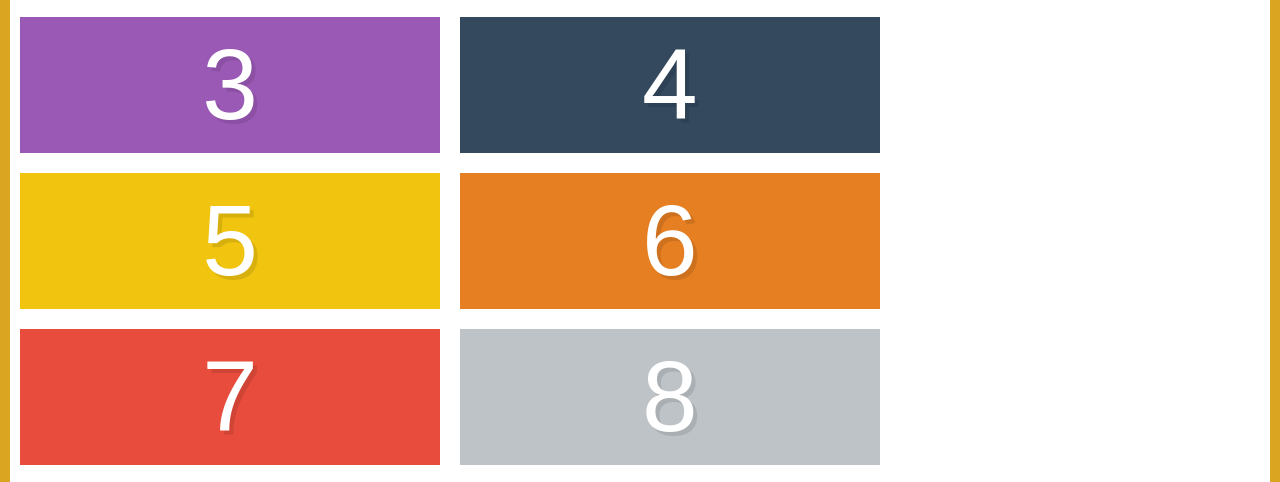
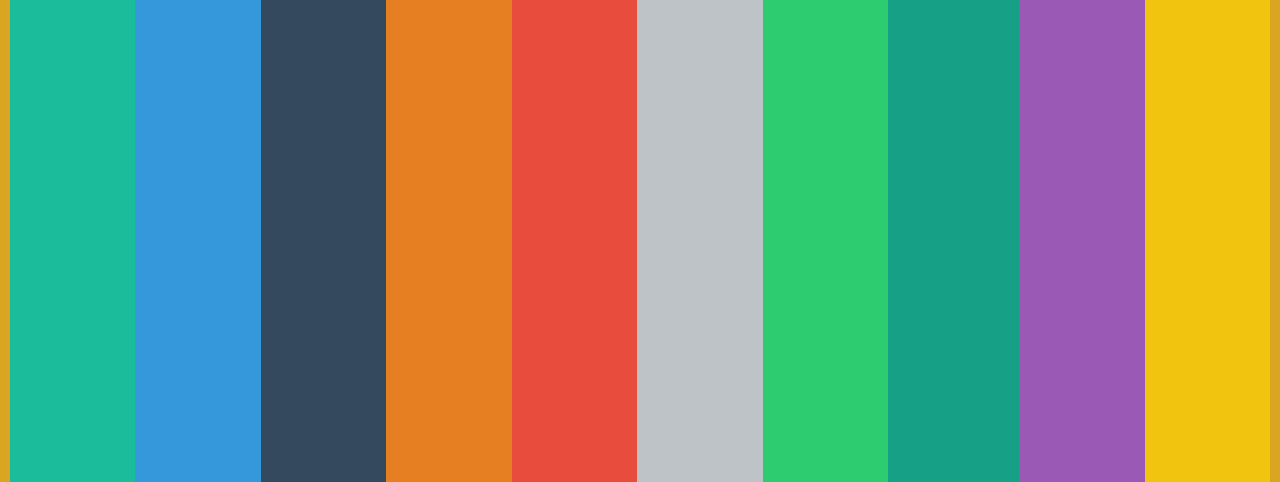
Before and after one commit to pineoc/js-study, a plain HTML site: page flexbox/flex-test.html in a window 1280 px wide. Shown: the part 159-641 px from the top of the page. Drawn offline with Linux system fonts and the light colour scheme.

Commit message:
5, flex order

```diff
--- a/flexbox/style.css
+++ b/flexbox/style.css
@@ -11,8 +11,8 @@ input[type=reset],input[type=submit]{-webkit-appearance:button;cursor:pointer;}b
   color:white;
   font-size: 100px;
   text-align: center;
-  text-shadow:4px 4px 0 rgba(0,0,0,0.1);
-  padding:10px;
+  text-shadow: 4px 4px 0 rgba(0,0,0,0.1);
+  padding: 10px;
 }
 
 /* Colours for each box */
@@ -30,13 +30,20 @@ input[type=reset],input[type=submit]{-webkit-appearance:button;cursor:pointer;}b
 
 /* We start writing out flexbox here. The above is just page setup */
 .container {
-  display:flex;
-  border:10px solid goldenrod;
-  min-height:100vh;
+  display: flex;
+  border: 10px solid goldenrod;
+  min-height: 100vh;
   flex-wrap: wrap;
 }
 
 .box {
-  width: 33.33%;
-  margin: 10px;
+  flex: 1;
 }
+
+.box3 {
+  order: 1;
+}
+
+.box5 {
+  order: 2;
+}
```
Also changed, not shown: flexbox/README.md.
